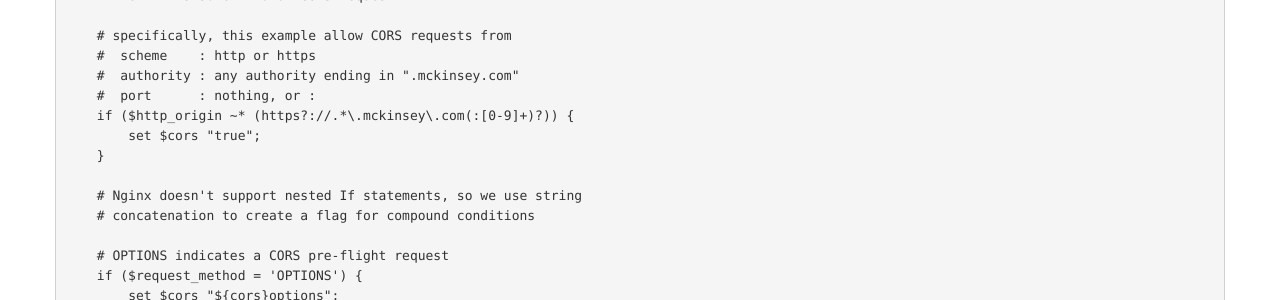
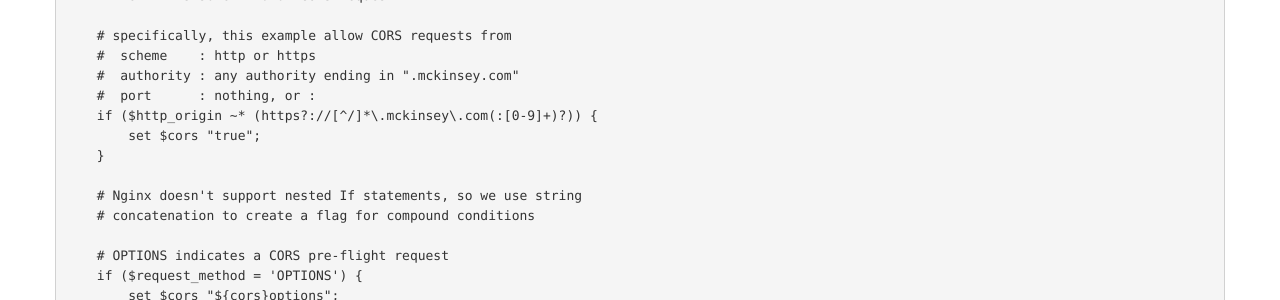
Before and after one commit to monsur/enable-cors.org, a Jekyll site: the page built from server_nginx.html, in a window 1280 px wide and 1400 px high, scrolled down 1018 px. Shown: the part 152-452 px from the top of the window. Built offline with Jekyll 4.4.1, drawn with Linux system fonts in a browser that asks for light colours; some of the changed text lies outside the part shown.

```diff
--- a/server_nginx.html
+++ b/server_nginx.html
@@ -67,7 +67,7 @@ location / {
     #  scheme    : http or https
     #  authority : any authority ending in ".mckinsey.com"
     #  port      : nothing, or :<any_number>
-    if ($http_origin ~* (https?://.*\.mckinsey\.com(:[0-9]+)?)) {
+    if ($http_origin ~* (https?://[^/]*\.mckinsey\.com(:[0-9]+)?)) {
         set $cors "true";
     }
 
```
